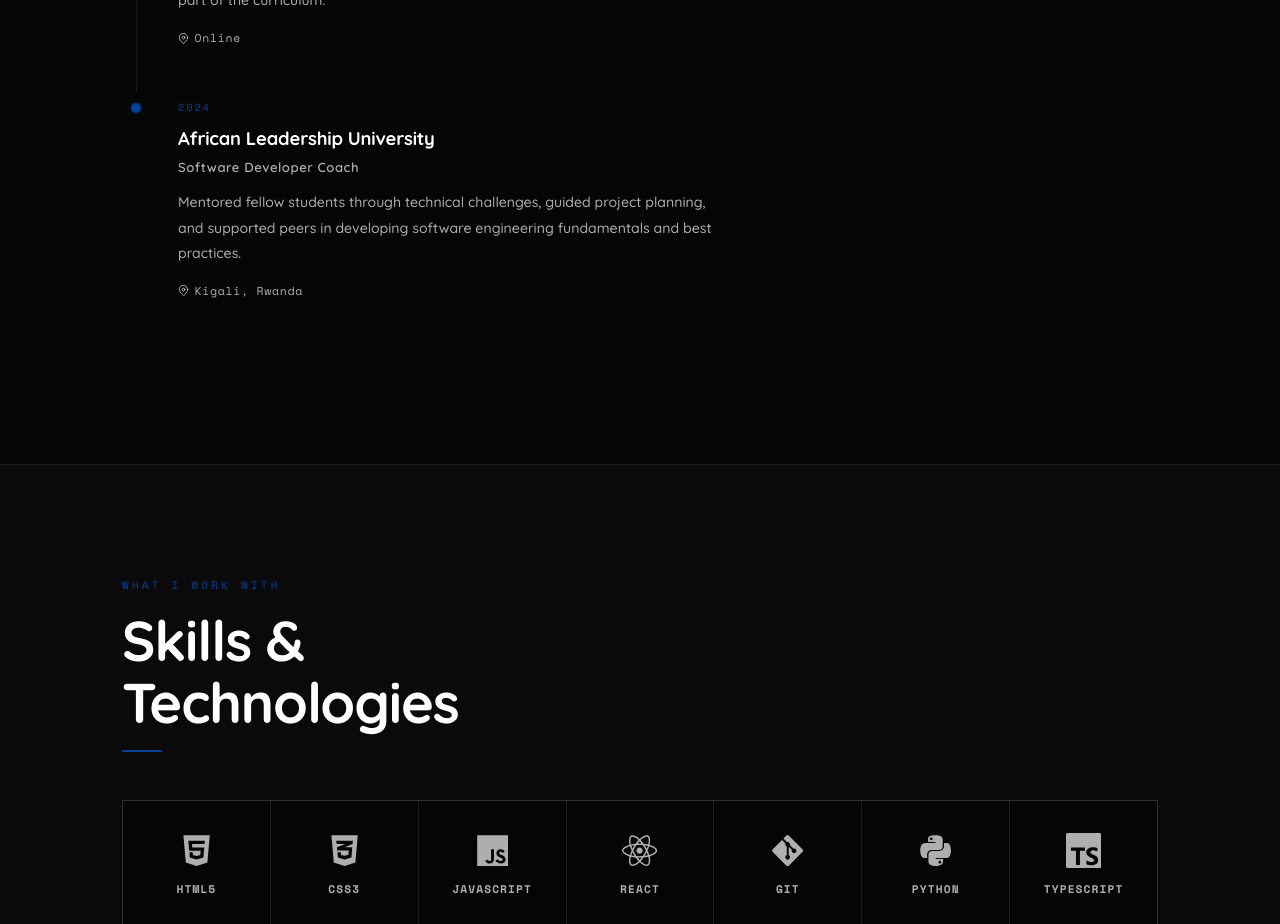
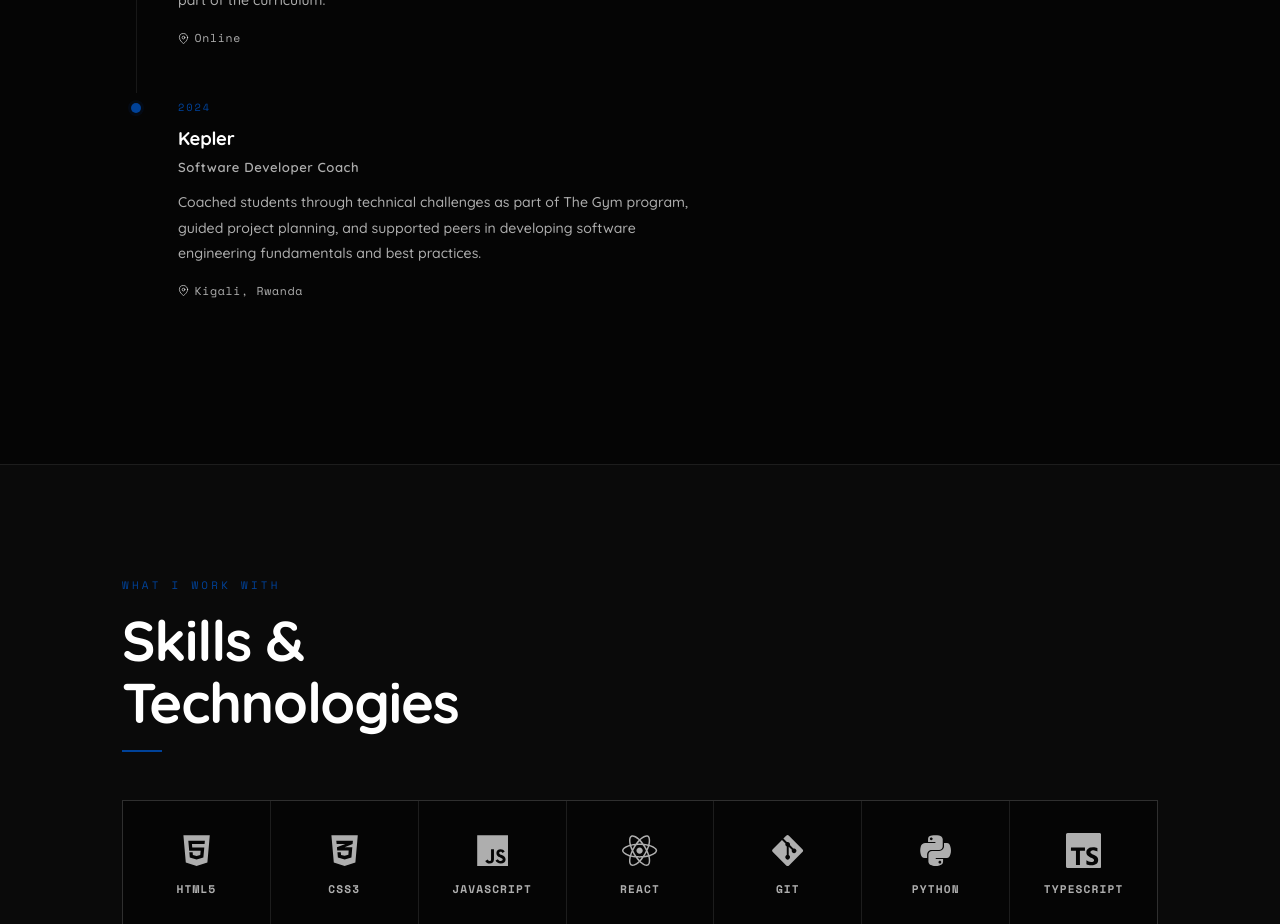
Before and after one commit to Dushimepaulette1/Paulette_Resume, a React (Vite) app: page / in a window 1280 px wide. Shown: the part 3200-4124 px from the top of the page. Built offline with nearby package versions, Linux system fonts and the light colour scheme.

Commit message:
Fix Software Developer Coach: org is Kepler, done via The Gym

```diff
--- a/src/components/Experience.jsx
+++ b/src/components/Experience.jsx
@@ -19,10 +19,10 @@ const items = [
   },
   {
     role: 'Software Developer Coach',
-    org: 'African Leadership University',
+    org: 'Kepler',
     period: '2024',
     location: 'Kigali, Rwanda',
-    desc: 'Mentored fellow students through technical challenges, guided project planning, and supported peers in developing software engineering fundamentals and best practices.',
+    desc: 'Coached students through technical challenges as part of The Gym program, guided project planning, and supported peers in developing software engineering fundamentals and best practices.',
   },
 ]
 
```
